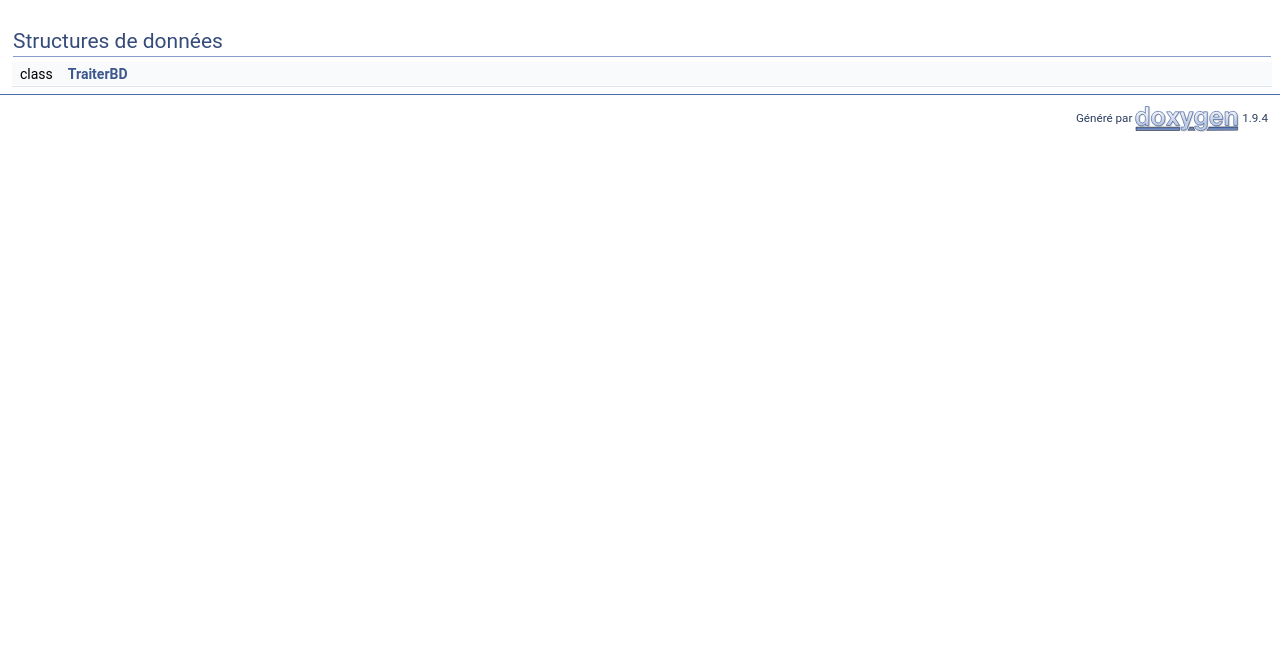
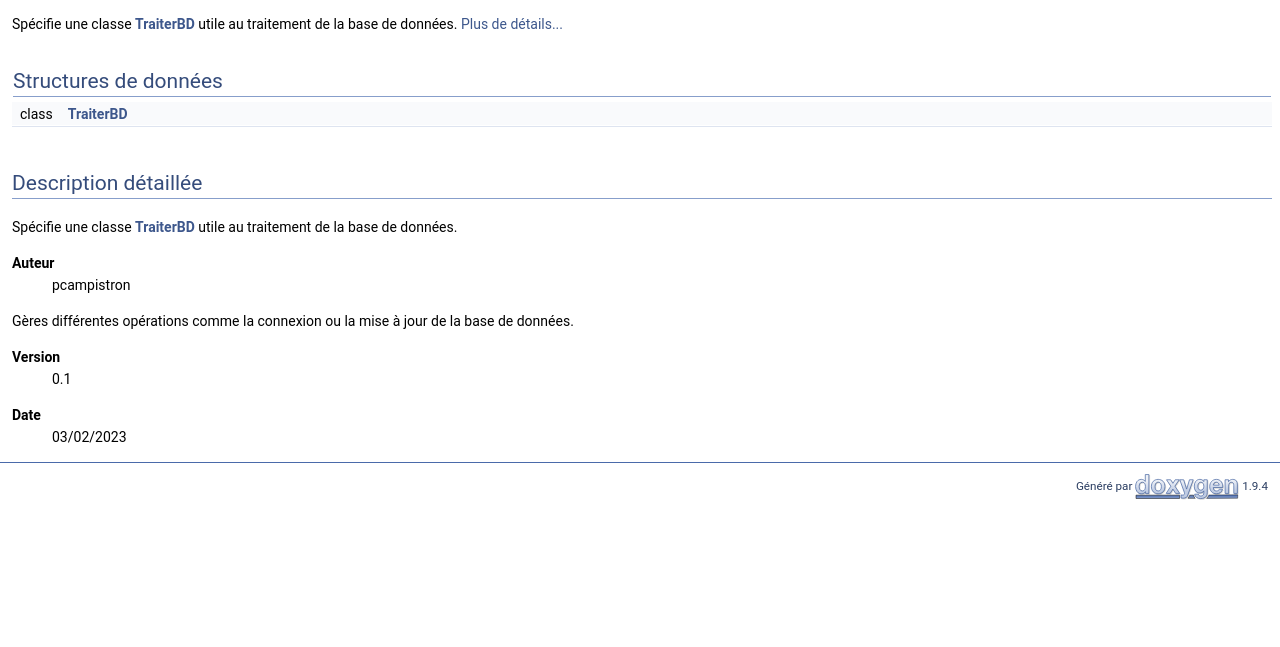
Before and after one commit to PCampistron/WAIPT, a PHP site: page /docs/_traiter_b_d_8php.html in a window 1280 px wide. Shown: the part 153-800 px from the top of the page. Run offline with PHP 8.4, Linux system fonts and the light colour scheme.

Commit message:
Documentation de la classe TraiterBD

```diff
--- a/src/docs/_traiter_b_d_8php.html
+++ b/src/docs/_traiter_b_d_8php.html
@@ -67,13 +67,21 @@ $(function() {
   <div class="headertitle"><div class="title">Référence du fichier TraiterBD.php</div></div>
 </div><!--header-->
 <div class="contents">
+
+<p>Spécifie une classe <a class="el" href="class_traiter_b_d.html">TraiterBD</a> utile au traitement de la base de données.
+<a href="#details">Plus de détails...</a></p>
 <table class="memberdecls">
 <tr class="heading"><td colspan="2"><h2 class="groupheader"><a id="nested-classes" name="nested-classes"></a>
 Structures de données</h2></td></tr>
 <tr class="memitem:"><td class="memItemLeft" align="right" valign="top">class &#160;</td><td class="memItemRight" valign="bottom"><a class="el" href="class_traiter_b_d.html">TraiterBD</a></td></tr>
 <tr class="separator:"><td class="memSeparator" colspan="2">&#160;</td></tr>
 </table>
-</div><!-- contents -->
+<a name="details" id="details"></a><h2 class="groupheader">Description détaillée</h2>
+<div class="textblock"><p >Spécifie une classe <a class="el" href="class_traiter_b_d.html">TraiterBD</a> utile au traitement de la base de données. </p>
+<dl class="section author"><dt>Auteur</dt><dd>pcampistron</dd></dl>
+<p>Gères différentes opérations comme la connexion ou la mise à jour de la base de données. </p><dl class="section version"><dt>Version</dt><dd>0.1 </dd></dl>
+<dl class="section date"><dt>Date</dt><dd>03/02/2023 </dd></dl>
+</div></div><!-- contents -->
 <!-- start footer part -->
 <hr class="footer"/><address class="footer"><small>
 Généré par&#160;<a href="https://www.doxygen.org/index.html"><img class="footer" src="doxygen.svg" width="104" height="31" alt="doxygen"/></a> 1.9.4
--- a/src/docs/files.html
+++ b/src/docs/files.html
@@ -80,7 +80,7 @@ $(function() {
 <tr id="row_10_" class="even"><td class="entry"><span style="width:16px;display:inline-block;">&#160;</span><span class="icondoc"></span><a class="el" href="page_du_jeu_8php.html" target="_self">pageDuJeu.php</a></td><td class="desc"></td></tr>
 <tr id="row_11_"><td class="entry"><span style="width:16px;display:inline-block;">&#160;</span><span class="icondoc"></span><a class="el" href="recherche_8php.html" target="_self">recherche.php</a></td><td class="desc"></td></tr>
 <tr id="row_12_" class="even"><td class="entry"><span style="width:16px;display:inline-block;">&#160;</span><span class="icondoc"></span><a class="el" href="_requete_8php.html" target="_self">Requete.php</a></td><td class="desc">Spécifie une classe <a class="el" href="class_requete.html">Requete</a> utile au traitement des requêtes de recherche </td></tr>
-<tr id="row_13_"><td class="entry"><span style="width:16px;display:inline-block;">&#160;</span><span class="icondoc"></span><a class="el" href="_traiter_b_d_8php.html" target="_self">TraiterBD.php</a></td><td class="desc"></td></tr>
+<tr id="row_13_"><td class="entry"><span style="width:16px;display:inline-block;">&#160;</span><span class="icondoc"></span><a class="el" href="_traiter_b_d_8php.html" target="_self">TraiterBD.php</a></td><td class="desc">Spécifie une classe <a class="el" href="class_traiter_b_d.html">TraiterBD</a> utile au traitement de la base de données </td></tr>
 </table>
 </div><!-- directory -->
 </div><!-- contents -->
```
Also changed, not shown: src/TraiterBD.php (+19 -0 lines), src/docs/class_traiter_b_d.html (+12 -0 lines).
